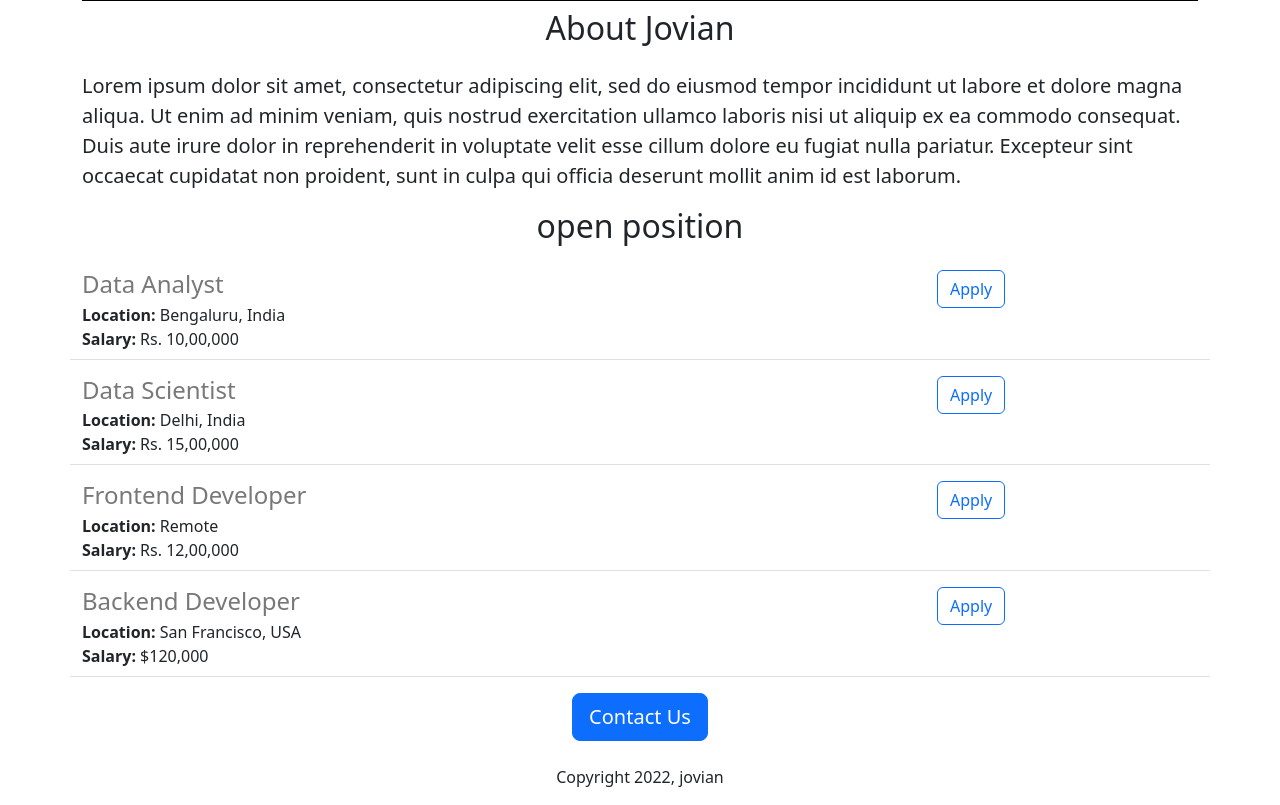
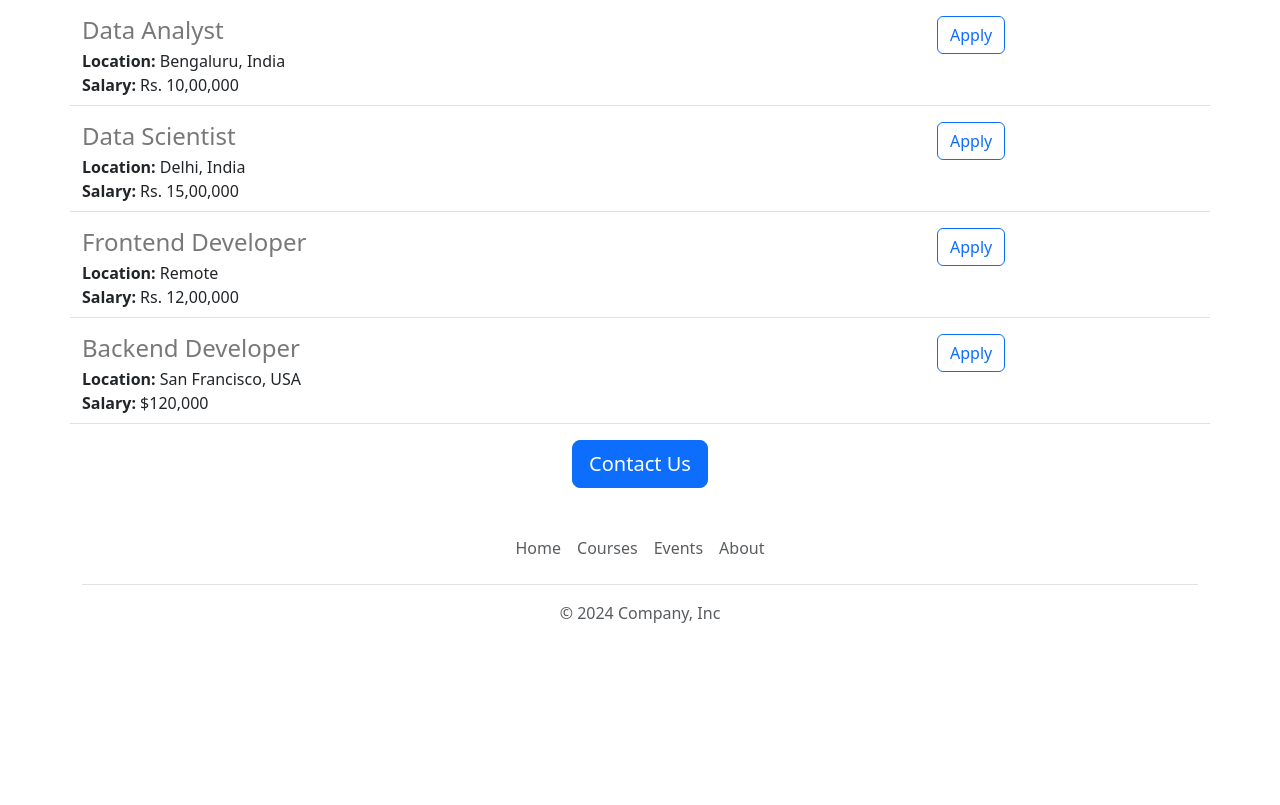
Before and after one commit to thanhbinhcva/jovian-career-, a Flask app: page / in a window 1280 px wide. Shown: the part 823-1628 px from the top of the page. After the commit the page ends 1446 px from the top, so only its background shows below. Run offline with Flask 3, Linux system fonts and the light colour scheme.

Commit message:
functional and aesthetic improvement

```diff
--- /dev/null
+++ b/templates/footer.html
@@ -0,0 +1,11 @@
+<div class="container">
+  <footer class="py-3 my-4">
+    <ul class="nav justify-content-center border-bottom pb-3 mb-3">
+      <li class="nav-item"><a href="http://www.jovian.ai" class="nav-link px-2 text-body-secondary">Home</a></li>
+      <li class="nav-item"><a href="http://www.jovian.ai/learn" class="nav-link px-2 text-body-secondary">Courses</a></li>
+      <li class="nav-item"><a target="_blank" href="http://www.jovian.ai/events" class="nav-link px-2 text-body-secondary">Events</a></li>
+      <li class="nav-item"><a href="http://www.jovian.ai/about" class="nav-link px-2 text-body-secondary">About</a></li>
+    </ul>
+    <p class="text-center text-body-secondary">&copy; 2024 Company, Inc</p>
+  </footer>
+</div>
--- /dev/null
+++ b/templates/header.html
@@ -0,0 +1,9 @@
+<nav class="navbar shadow-sm fixed-top bg-white">
+  <div class="container-fluid">
+    <a class="navbar-brand" href="#">
+      <img src="/static/logo.svg" alt="Logo" width="30" height="24" class="d-inline-block align-text-top">
+      Jovian
+    </a>
+  </div>
+</nav>
+<div style="height:65px"></div>
--- a/templates/home.html
+++ b/templates/home.html
@@ -8,7 +8,7 @@
     </head>
     <style>
       #banner {
-        height: 360px;
+        height: 300px;
         width: 100%;
         object-fit: cover;
         margin-bottom: 16px;
@@ -16,11 +16,21 @@
     </style>
   </head>
   <body>
+    {% include 'header.html' %}
+    <img id="banner" class="img-fluid" src="https://09151c80-b610-45cb-822d-af18fd526200-00-1dtxvf6v95k9j.spock.replit.dev/static/banner.jpg" height = "">
     <div class = "container">
-      <h1 class="text-center mt-2 mb-4" >Jovian Career</h1>
-      <img class="img-fluid" src="https://09151c80-b610-45cb-822d-af18fd526200-00-1dtxvf6v95k9j.spock.replit.dev/static/banner.jpg" height = "">
-      <h2 class="text-center mt-2 mb-4" >About Jovian</h2>
-      <p class="lead">Lorem ipsum dolor sit amet, consectetur adipiscing elit, sed do eiusmod tempor incididunt ut labore et dolore magna aliqua. Ut enim ad minim veniam, quis nostrud exercitation ullamco laboris nisi ut aliquip ex ea commodo consequat. Duis aute irure dolor in reprehenderit in voluptate velit esse cillum dolore eu fugiat nulla pariatur. Excepteur sint occaecat cupidatat non proident, sunt in culpa qui officia deserunt mollit anim id est laborum.</p>
+      <h1 class="text-center mt-2 mb-4" >
+        Jovian Career
+      </h1>
+      <div class="row" style="margin-bottom:16px">
+        <div class="col-md-6">
+          <p class="lead">Lorem ipsum dolor sit amet, consectetur adipiscing elit, sed do eiusmod tempor incididunt ut labore et dolore magna aliqua. Ut enim ad minim veniam, quis nostrud exercitation ullamco laboris nisi ut aliquip ex ea commodo consequat. Duis aute irure dolor in reprehenderit in voluptate velit esse cillum dolore eu fugiat nulla pariatur. Excepteur sint occaecat cupidatat non proident, sunt in culpa qui officia deserunt mollit anim id est laborum.
+          </p>
+        </div>
+        <div class= 'd-none d-md-block col-6'>
+          <img src="/static/people.jpg" height="320px" class="img-fluid" style="border-radius:4px">
+        </div>
+      </div>
       <h2 class="text-center mt-2 mb-4" >open position</h2>
       <p>
         {% for job in jobs %}
@@ -28,11 +38,9 @@
         {% endfor %}
       </p>
       <div class="text-center">
-        <button class="btn btn-primary btn-lg"">Contact Us </button>
-        <p class="mt-4">Copyright 2022, jovian</p>
+        <a class="btn btn-primary btn-lg" href="mailto:hello@jovian.ai?subject=Question%20about%20job%20opening&body=My%20name%3A%20%3Cyour%20name%20here%3E%0D%0Aquestion%3A%20%3Cyour%20question%20here%3E">Contact Us </a>
       </div>
     </div>
-
-
+    {%include 'footer.html'%}
   </body>
 </html>
--- a/templates/jobitems.html
+++ b/templates/jobitems.html
@@ -13,6 +13,6 @@
     {% endif %}
   </div>
   <div class="col-3">
-    <button type="button" class="btn btn-outline-primary float-right align-middle">Apply</button>
+    <a href="mailto:hello@jovian.ai?subject=Application%20for%20{{job['title']}}}&body=My%20name%3A%20%3Cyour%20name%20here%3E%0D%0Amy%20resume%20link%3A%20%3Cresume%20link%3E%0D%0AMy%20linkedIn%20link%20%3ClinkedIn%20link%3E" type="button" class="btn btn-outline-primary float-right align-middle"">Apply</a>
   </div>
 </div>
```
Also changed, not shown: static/logo.svg (added), 1 other file.
